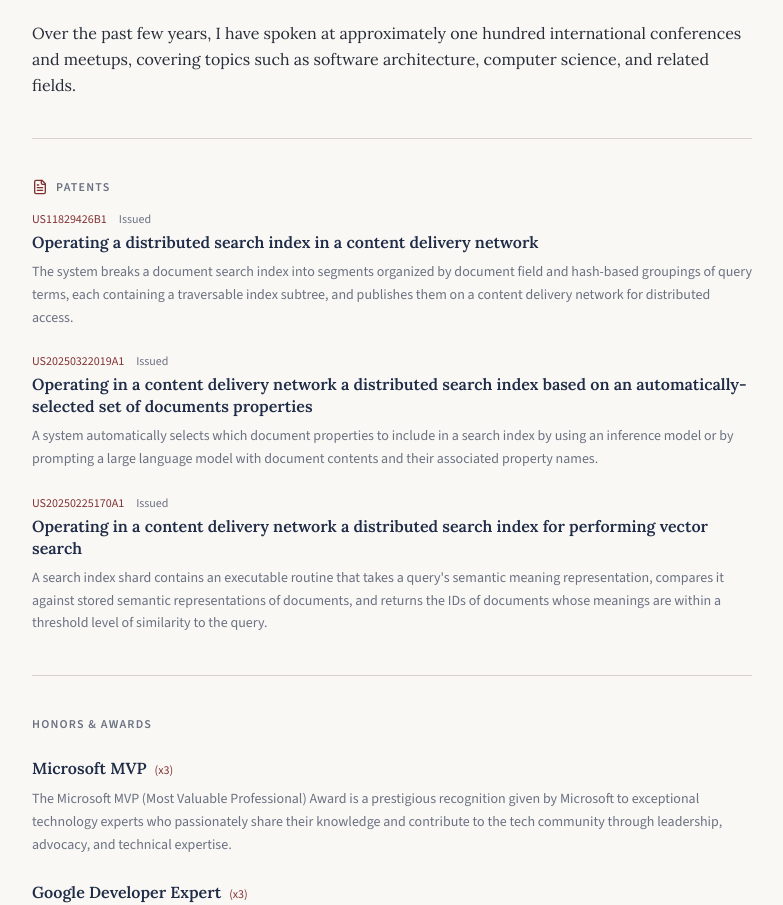
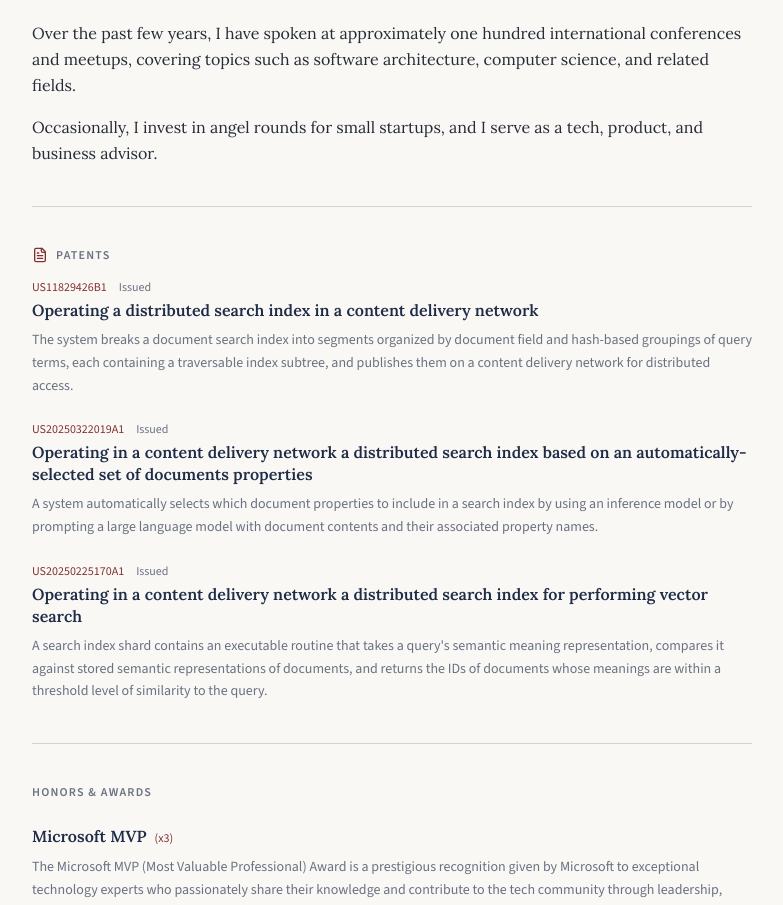
Before and after one commit to micheleriva/personal-website, a Next.js app: page / in a window 1280 px wide. Shown: the part 827-1732 px from the top of the page, without its empty margins (248-1031 px from the left). Built offline with nearby package versions, Linux system fonts and the light colour scheme.

Commit message:
improves bio

```diff
--- a/components/home/biography-section.tsx
+++ b/components/home/biography-section.tsx
@@ -85,6 +85,10 @@ export function BiographySection() {
 					international conferences and meetups, covering topics such as
 					software architecture, computer science, and related fields.
 				</p>
+
+				<p>
+					Occasionally, I invest in angel rounds for small startups, and I serve as a tech, product, and business advisor.
+				</p>
 			</div>
 
 			<Separator className="mt-10" />
```
